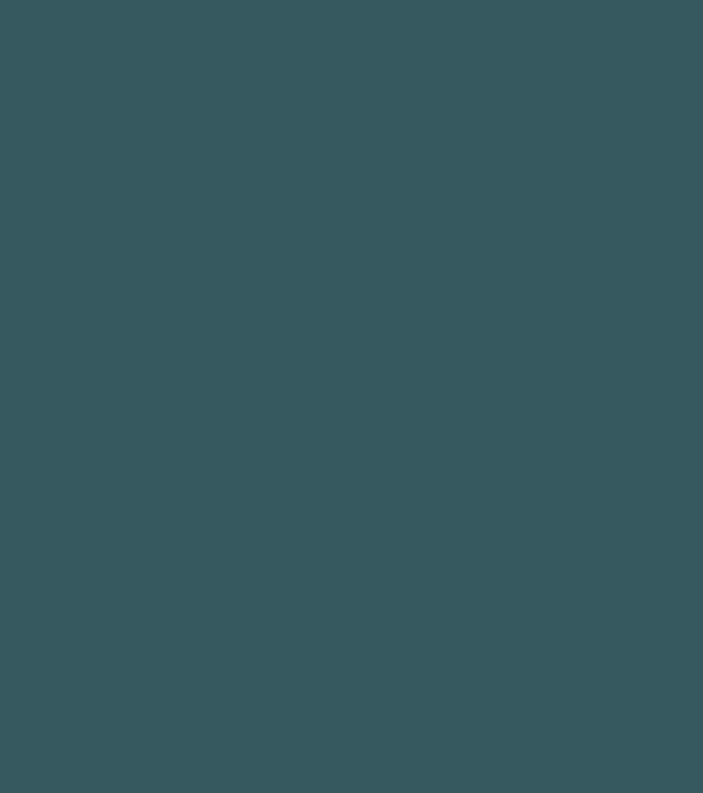
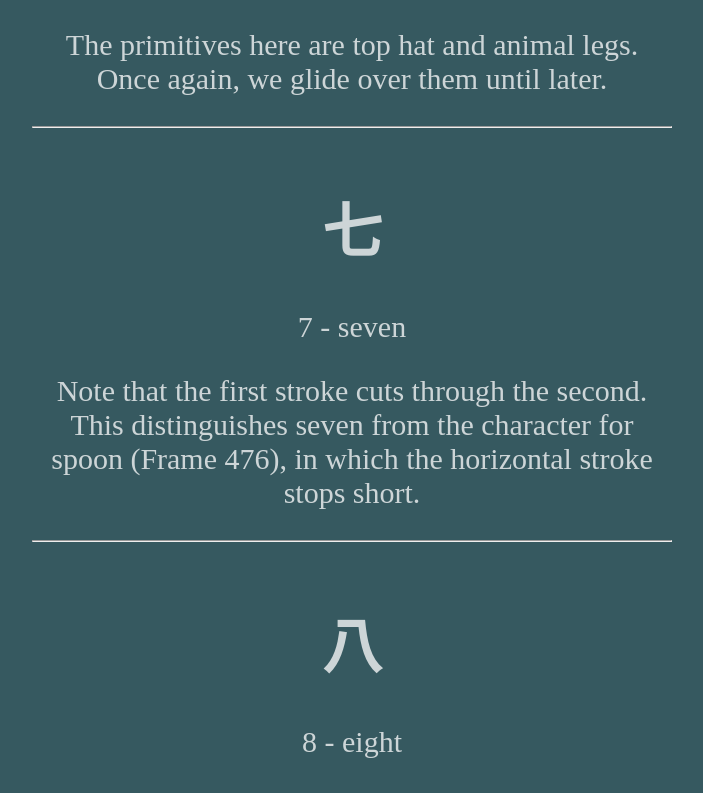
Before and after one commit to mrCamilo/Remembering-The-Kanji-Reference, a React (Create React App) app: page / in a window 1280 px wide. Shown: the part 2700-3493 px from the top of the page, without its empty margins (288-991 px from the left). Before the commit the page ends 2497 px from the top, so only its background shows below. Built offline with nearby package versions, Linux system fonts and the light colour scheme.

Commit message:
updated RTK 1 through 20

```diff
--- a/src/kanjiData.js
+++ b/src/kanjiData.js
@@ -29,6 +29,96 @@ const kanjiData = [
       keyword: "five",
       heisig: "As with four, we shall postpone learning the primitive elements that make up this character. Note how the general principle we just learned in the preceding frame applies to the writing of the character for five."
     },
+    {
+      id: 6,
+      kanji: '六',
+      keyword: "six",
+      heisig: "The primitives here are top hat and animal legs. Once again, we glide over them until later."
+    },
+    {
+      id: 7,
+      kanji: '七',
+      keyword: "seven",
+      heisig: "Note that the first stroke cuts through the second. This distinguishes seven from the character for spoon (Frame 476), in which the horizontal stroke stops short."
+    },
+    {
+      id: 8,
+      kanji: '八',
+      keyword: "eight",
+      heisig: "Just as the Arabic numeral 8 is composed of a small circle followed by a larger one, so the kanji for eight is composed of a short line followed by a longer line, slanting towards it but not touching it. And just as the lazy 8 is the mathematical symbol for infinity, so the expanse opened up below these two strokes is associated by the Japanese with the sense of an infinite expanse or something all-encompassing."
+    },
+    {
+      id: 9,
+      kanji: '九',
+      keyword: "nine",
+      heisig: "If you take care to remember the stroke order of this kanji, you will not have trouble later keeping it distinct from the kanji for power."
+    },
+    {
+      id: 10,
+      kanji: '十',
+      keyword: "ten",
+      heisig: "Turn this character 45 degrees either way and you have the x used for the Roman numeral ten."
+    },
+    {
+      id: 11,
+      kanji: '口',
+      keyword: "mouth",
+      heisig: "Like several of the first characters we shall learn, the kanji for mouth is a clear pictograph. Since there are no circular shapes in the kanji, the square must be used to depict the circle."
+    },
+    {
+      id: 12,
+      kanji: '日',
+      keyword: "day",
+      heisig: "This kanji is intended to be a pictograph of the sun. Recalling what we said in the previous frame about round forms, it is easy to detect the circle and the big smile that characterize our simplest drawings of the sun - like those yellow badges with the words, Have a nice day!"
+    },
+    {
+      id: 13,
+      kanji: '月',
+      keyword: "month",
+      heisig: "This character is actually a picture of the moon, with the two horizontal lines representing the left eye and mouth of the mythical man in the moon. (Actually, the Japanese see a hare in the moon, but it is a little farfetched to find one in the kanji.) And one month, of course, is one cycle of the moon."
+    },
+    {
+      id: 14,
+      kanji: '月',
+      keyword: "rice field",
+      heisig: "Another pictograph, this kanji looks like a bird's-eye view of a rice field divided into four plots. Be careful when writing this character to get the order of the strokes correct. You will find that it follows perfectly the principle stated in frame 4."
+    },
+    {
+      id: 15,
+      kanji: '目',
+      keyword: "eye",
+      heisig: "Here again, if we round out the corners of this kanji and curve the middle strokes upwards and downwards respectively, we get something resembling an eye."
+    },
+    {
+      id: 16,
+      kanji: '古',
+      keyword: "old",
+      heisig: "The primitive elements that compose this character are ten and mouth, but you may find it easier to remember it as a pictograph of a tombstone with a cross on top. Just think back to one of those graveyards you have visited, or better still, used to play in as a child, with old inscriptions on the tombstones. This departure from the primitive elements in favor of a pictograph will take place now and again at these early stages, and almost never after that. So you need not worry about cluttering up your memory with too many character drawings."
+    },
+    {
+      id: 17,
+      kanji: '吾',
+      keyword: "I",
+      heisig: "There are actually a number of kanji for the word I, but the others tend to be more specific than this one. The key word here should be taken in the general psychological sense of the perceiving subject. Now the one place in our bodies that all five senses are concentrated in is the head, which has no less than five mouths: 2 nostrils, 2 ears, and 1 mouth. Hence, five mouths = I."
+    },
+    {
+      id: 18,
+      kanji: '冒',
+      keyword: "risk",
+      heisig: "Remember when you were young and your mother told you never to look directly into the sun for fear you might burn out your eyes? Probably you were foolish enough to risk a quick glance once or twice; but just as probably, you passed that bit of folk wisdom on to someone else as you grew older. Here, too, the kanji that has a sun above and an eye right below looking up at it has the meaning of risk."
+    },
+    {
+      id: 19,
+      kanji: '朋',
+      keyword: "companion",
+      heisig: "The first companion that God made, as the Bible story goes, was Eve. Upon seeing her, Adam exclaimed, Flesh of my flesh! And that is precisely what this character says in so many strokes."
+    },
+    {
+      id: 20,
+      kanji: '明',
+      keyword: "bright",
+      heisig: "Among nature's bright lights, there are two that the biblical myth has God set in the sky: the sun to rule over the day and the moon to rule the night. Each of them has come to represent one of the common connotations of this key word: the sun, the bright insight of the clear thinker, and the moon, the bright intuition of the poet and the seer."
+    },
 ]
 
 export default kanjiData
```
